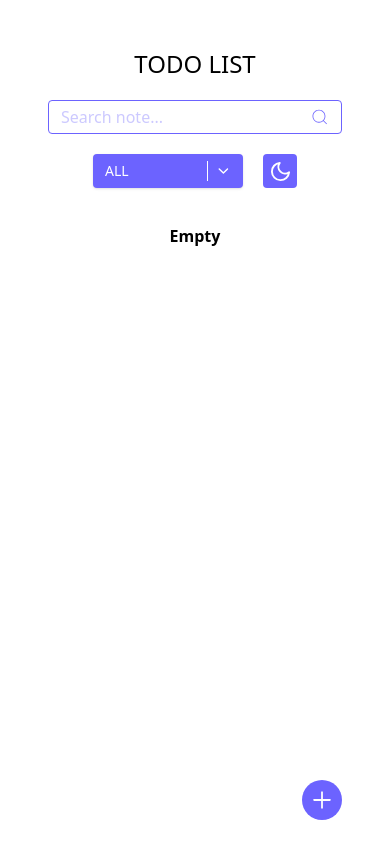
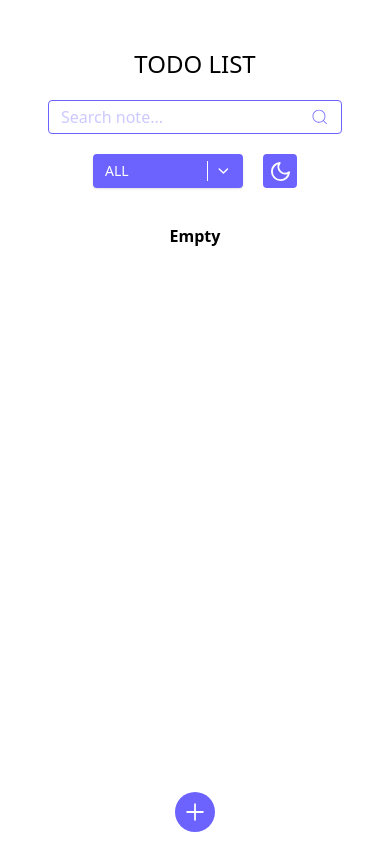
Before and after one commit to Slidow/Simple-Todo-List, a React (Vite) app: page / in a window 390 px wide. Built offline with nearby package versions, Linux system fonts and the light colour scheme.

Commit message:
Fix Responsiveness for Mobile

```diff
--- a/package.json
+++ b/package.json
@@ -5,7 +5,7 @@
   "version": "0.0.0",
   "type": "module",
   "scripts": {
-    "dev": "vite",
+    "dev": "vite --host",
     "build": "vite build",
     "lint": "eslint .",
     "preview": "vite preview",
--- a/src/App.jsx
+++ b/src/App.jsx
@@ -34,10 +34,10 @@ function App() {
 
   return (
     <div className={`${theme === 'dark' ? 'dark' : ''} flex justify-center dark:bg-[#252525]`}>
-      <div className="flex-1 p-12 relative max-w-[1000px] min-h-screen">
+      <div className="flex-1 px-12 pt-12 relative max-w-[1000px]">
         <h1 className="text-primary text-2xl text-center mb-5 dark:text-white">TODO LIST</h1>
 
-        <div className="flex flex-col sm:flex-row items-center gap-5 mb-9">
+        <div className="w-full flex flex-col sm:flex-row items-center gap-5 mb-9">
           <SearchInput searchQuery={searchQuery} setSearchQuery={setSearchQuery} />
           <div className="flex items-center gap-5">
             <Filter filterStatus={filterStatus} setFilterStatus={setFilterStatus} />
@@ -45,12 +45,18 @@ function App() {
           </div>
         </div>
 
-        <div className="flex flex-col gap-5 md:px-25">
+        <div className="flex flex-col gap-5 md:px-25 overflow-y-auto max-h-[calc(100dvh-280px)] sm:max-h-[calc(100dvh-240px)]">
           {visibleTodos.length !== 0 ? visibleTodos.map((todo, index) => (
             <Todo todo={todo} setTodos={setTodos} index={index} length={visibleTodos.length} />
           )) : <span className="font-semibold text-center dark:text-white">Empty</span>}
         </div>
+      </div>
 
+      <div className="
+        fixed bottom-0 py-3 z-75 w-full bg-white flex items-center justify-center max-w-[1000px] px-12
+        mx-auto md:justify-end
+        "
+      >
         <NewTodo setTodos={setTodos} />
       </div>
     </div>
--- a/src/components/NewTodo.jsx
+++ b/src/components/NewTodo.jsx
@@ -28,7 +28,9 @@ function NewTodo({ setTodos }) {
   return (
     <>
       <div
-        className="absolute right-12 bottom-6 bg-accent rounded-full p-2 text-white cursor-pointer"
+        className="
+        bg-accent rounded-full p-2 text-white cursor-pointer inline-block
+        "
         onClick={() => setIsOverlayOpen(!isOverlayOpen)}
       >
         <AiOutlinePlus size={24} />
@@ -67,4 +69,6 @@ function NewTodo({ setTodos }) {
   )
 }
 
+// absolute right-12 bottom-6
+
 export default NewTodo;
--- a/src/index.css
+++ b/src/index.css
@@ -12,3 +12,9 @@
 * {
   box-sizing: border-box;
 }
+
+.safe-bottom {
+  position: fixed;
+  bottom: calc(env(safe-area-inset-bottom, 0px) + 1.5rem);
+  right: 1rem;
+}
```
